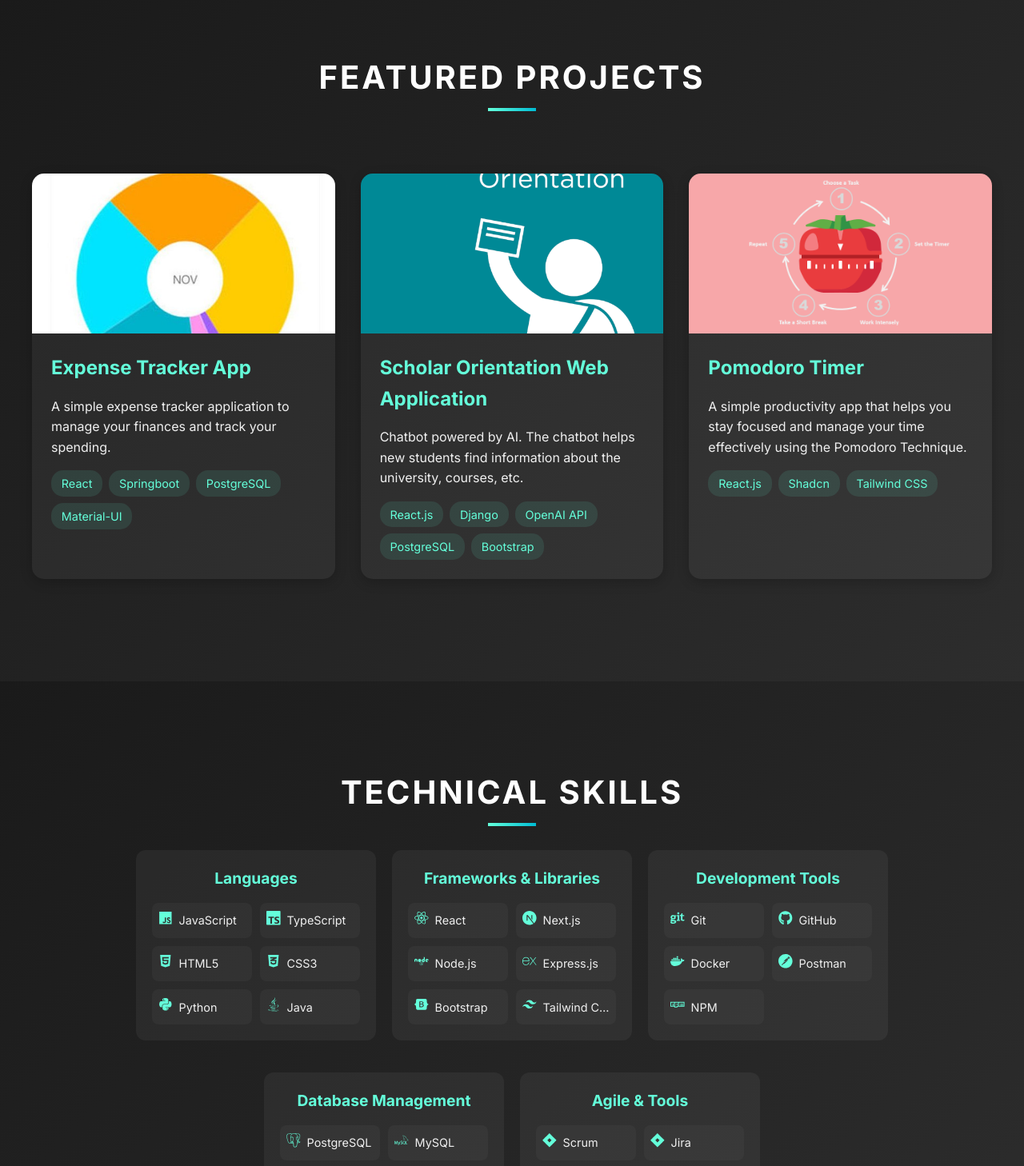
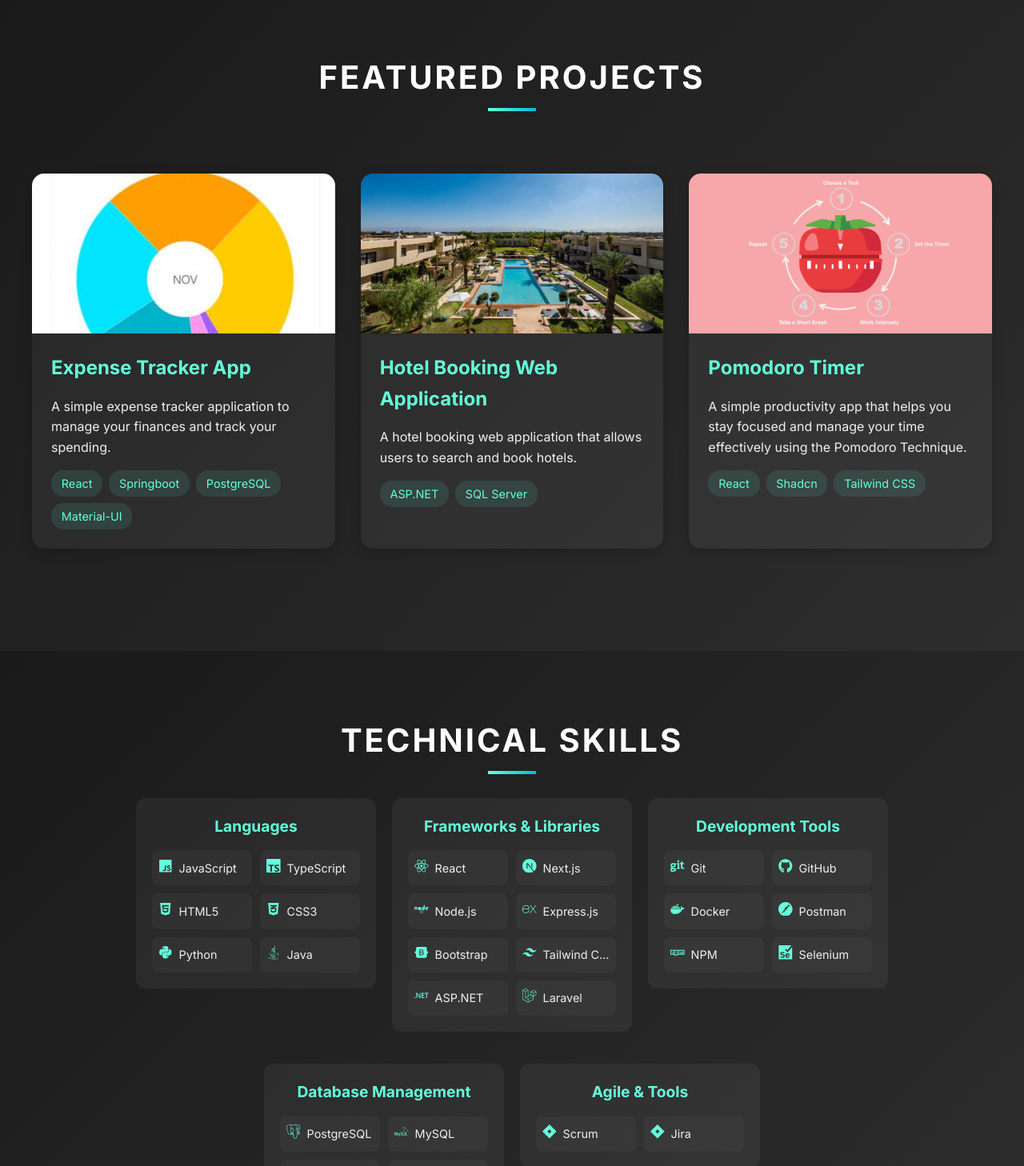
Before and after one commit to chablaouiamine/amine-portfolio, a React (Vite) app: page / in a window 1280 px wide. Shown: the part 2893-4351 px from the top of the page at 80% size. Built offline with nearby package versions, Linux system fonts and the light colour scheme.

Commit message:
Made some changes

```diff
--- a/src/components/Projects.tsx
+++ b/src/components/Projects.tsx
@@ -10,16 +10,16 @@
     link: "#"
   },
   {
-    title: "Scholar Orientation Web Application",
-    description: "Chatbot powered by AI. The chatbot helps new students find information about the university, courses, etc.",
-    technologies: ["React.js", "Django", "OpenAI API", "PostgreSQL", "Bootstrap"],
-    imageUrl: "scholar_orientation2.png",
+    title: "Hotel Booking Web Application",
+    description: "A hotel booking web application that allows users to search and book hotels.",
+    technologies: ["ASP.NET", "SQL Server"],
+    imageUrl: "hotel.jpg",
     link: "#"
   },
   {
     title: "Pomodoro Timer",
     description: "A simple productivity app that helps you stay focused and manage your time effectively using the Pomodoro Technique.",
-    technologies: ["React.js", "Shadcn", "Tailwind CSS"],
+    technologies: ["React", "Shadcn", "Tailwind CSS"],
     imageUrl: "pomodoro.png",
     link: "#"
   }
--- a/src/components/Skills.tsx
+++ b/src/components/Skills.tsx
@@ -2,12 +2,15 @@
   FaHtml5, FaCss3Alt, FaJs, FaPython, FaJava,
   FaReact, FaBootstrap, FaNode,
   FaGit, FaGithub, FaDocker, FaJira,
-  FaNpm
+  FaNpm,
+  FaLaravel
 } from 'react-icons/fa';
 import {
   SiTypescript, SiTailwindcss, SiExpress,
   SiPostgresql, SiMysql, SiMongodb, SiOracle,
-  SiPostman, SiNextdotjs
+  SiPostman, SiNextdotjs,
+  SiDotnet,
+  SiSelenium
 } from 'react-icons/si';
 import '../styles/Skills.css';
 
@@ -32,6 +35,8 @@
       { name: "Express.js", icon: <SiExpress /> },
       { name: "Bootstrap", icon: <FaBootstrap /> },
       { name: "Tailwind CSS", icon: <SiTailwindcss /> },
+      { name: "ASP.NET", icon: <SiDotnet />},
+      { name: "Laravel", icon: <FaLaravel />}
     ]
   },
   {
@@ -42,6 +47,7 @@
       { name: "Docker", icon: <FaDocker /> },
       { name: "Postman", icon: <SiPostman /> },
       { name: "NPM", icon: <FaNpm /> },
+      { name: "Selenium", icon: <SiSelenium /> },
     ]
   },
   {
```
Also changed, not shown: public/hotel.jpg (added).
